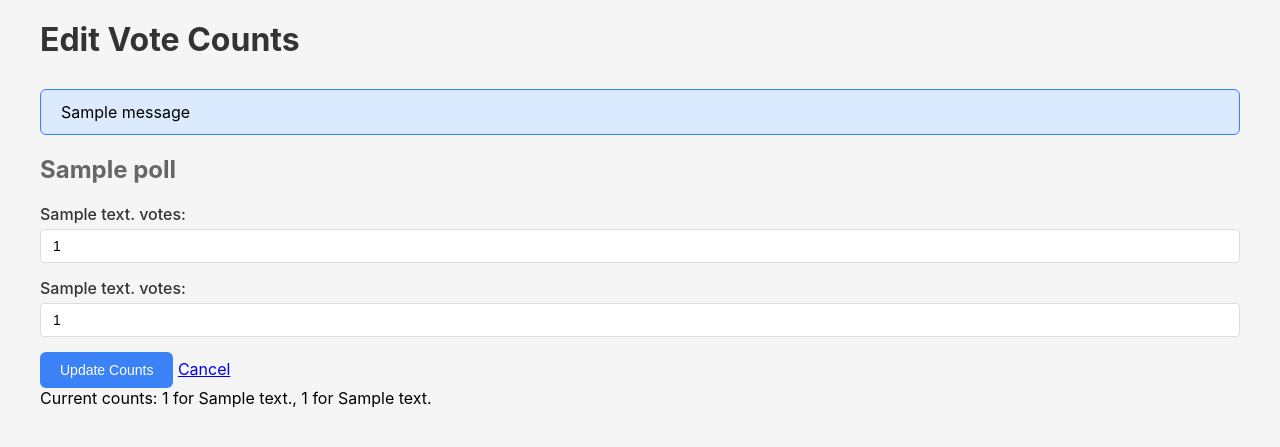
After one commit to tooluser/vote-with-your-feet, a Flask app: template templates/admin_edit_votes.html in a window 1280 px wide. The commit adds this page. Shown: the top 447 px of the page. Run offline with Flask 3, Linux system fonts and the light colour scheme; the template is opened without the code that fills it: most values are stand-ins (such as "Sample title", 1, 10 or a date in 2020); one stand-in notice (Sample message) is shown.

Commit message:
feat: add vote count editing functionality
- Add GET and POST routes for editing vote counts
- Create dedicated edit votes template
- Update counts by adding/removing Vote records
- Validate counts are non-negative integers
- Add clickable vote count links in admin UI
- Add comprehensive tests for vote editing

🤖 Generated with [Claude Code](https://claude.com/claude-code)

Co-Authored-By: Claude Sonnet 4.5 <noreply@anthropic.com>

```diff
--- a/templates/admin.html
+++ b/templates/admin.html
@@ -66,13 +66,15 @@
                         <td class="col-answer">
                             <div class="answer-cell">
                                 <span class="answer-text">{{ item.poll.answer_a }}</span>
-                                <span class="vote-count">{{ item.count_a }} votes</span>
+                                <a href="{{ url_for('admin.edit_votes', poll_id=item.poll.id, secret=request.args.get('secret')) }}"
+                                   class="vote-count vote-count-link">{{ item.count_a }} votes</a>
                             </div>
                         </td>
                         <td class="col-answer">
                             <div class="answer-cell">
                                 <span class="answer-text">{{ item.poll.answer_b }}</span>
-                                <span class="vote-count">{{ item.count_b }} votes</span>
+                                <a href="{{ url_for('admin.edit_votes', poll_id=item.poll.id, secret=request.args.get('secret')) }}"
+                                   class="vote-count vote-count-link">{{ item.count_b }} votes</a>
                             </div>
                         </td>
                         <td class="col-action">
--- /dev/null
+++ b/templates/admin_edit_votes.html
@@ -0,0 +1,50 @@
+<!DOCTYPE html>
+<html lang="en">
+<head>
+    <meta charset="UTF-8">
+    <meta name="viewport" content="width=device-width, initial-scale=1.0">
+    <title>Edit Vote Counts - Admin</title>
+    <link rel="stylesheet" href="{{ url_for('static', filename='css/admin.css') }}">
+</head>
+<body>
+    <div class="container">
+        <h1>Edit Vote Counts</h1>
+
+        {% with messages = get_flashed_messages() %}
+        {% if messages %}
+        <div class="flash-messages">
+            {% for message in messages %}
+            <div class="flash-message">{{ message }}</div>
+            {% endfor %}
+        </div>
+        {% endif %}
+        {% endwith %}
+
+        <div class="poll-info">
+            <h2>{{ poll.question }}</h2>
+        </div>
+
+        <div class="edit-votes-form">
+            <form method="POST" action="{{ url_for('admin.update_votes', poll_id=poll.id, secret=request.args.get('secret')) }}">
+                <div class="form-group">
+                    <label for="count_a">{{ poll.answer_a }} votes:</label>
+                    <input type="number" id="count_a" name="count_a" value="{{ count_a }}" min="0" required>
+                </div>
+                <div class="form-group">
+                    <label for="count_b">{{ poll.answer_b }} votes:</label>
+                    <input type="number" id="count_b" name="count_b" value="{{ count_b }}" min="0" required>
+                </div>
+                <div class="form-actions">
+                    <button type="submit" class="btn-primary">Update Counts</button>
+                    <a href="{{ url_for('admin.index', secret=request.args.get('secret')) }}" class="btn-secondary">Cancel</a>
+                </div>
+            </form>
+        </div>
+
+        <p class="info">Current counts: {{ count_a }} for {{ poll.answer_a }}, {{ count_b }} for {{ poll.answer_b }}</p>
+        {% if poll.is_active %}
+        <p class="warning">⚠️ This poll is currently active. Count changes will be visible immediately.</p>
+        {% endif %}
+    </div>
+</body>
+</html>
```
Also changed, not shown: app/routes/admin.py (+80 -1 lines), tests/test_admin.py (+112 -0 lines).
